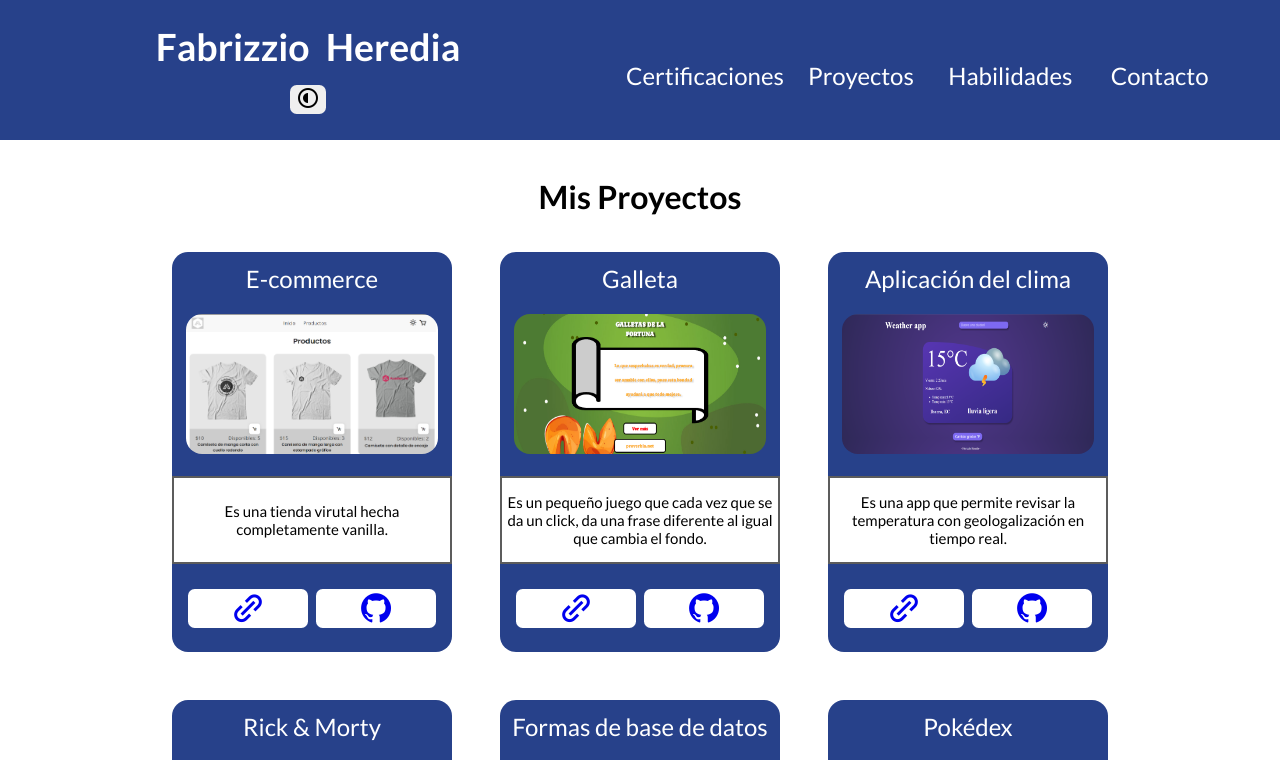
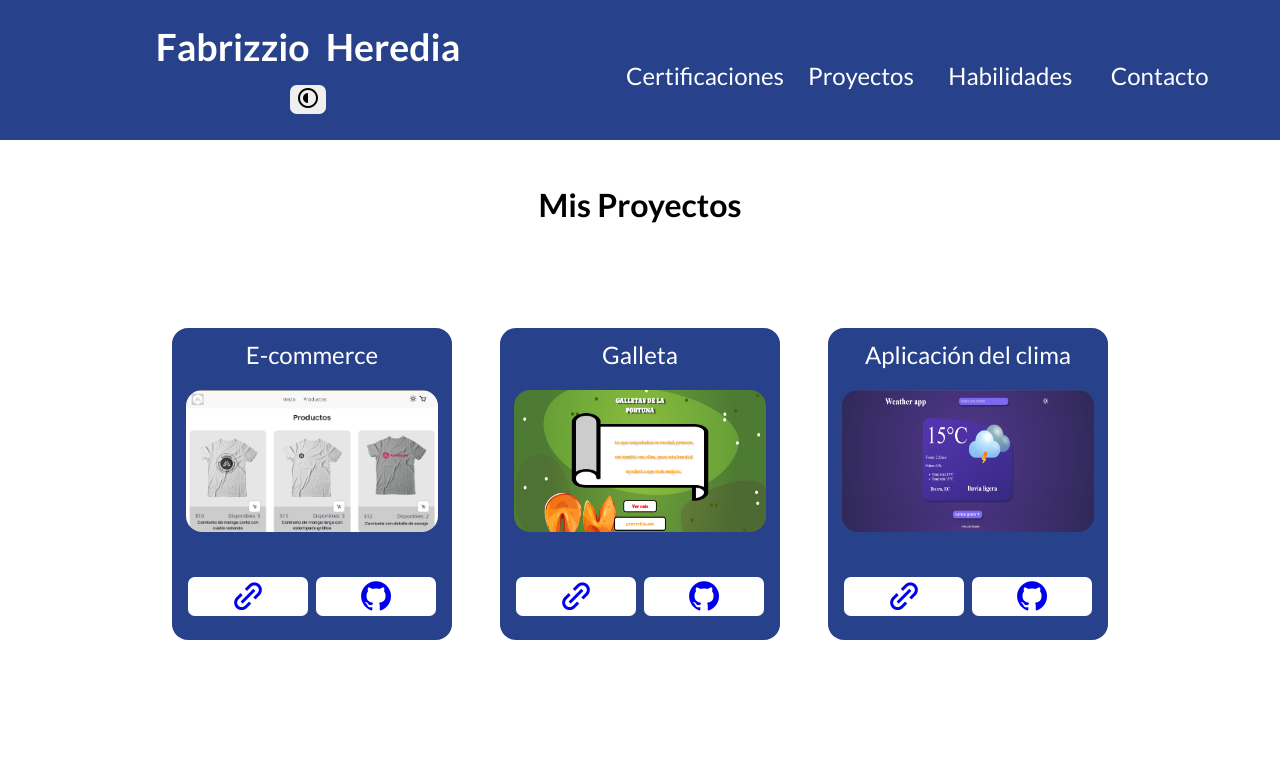
Before and after one commit to fabryfh/Portfolio-Fabrizzio-Heredia, a React (Vite) app: page /#/projects in a window 1280 px wide. Shown: the top 760 px of the page. Built offline with nearby package versions, Linux system fonts and the light colour scheme.

Commit message:
Last update cards projects

```diff
--- a/src/pages/styles/NavBarDown.css
+++ b/src/pages/styles/NavBarDown.css
@@ -23,6 +23,7 @@
     color: var(--color-font-primary);
     transition: 0.2s ease-in;
     border-radius: 5px 5px 0px 0px;
+    z-index: 5;
 }
 
 .navBar__down__list{
--- a/src/pages/styles/ProjectsPage.css
+++ b/src/pages/styles/ProjectsPage.css
@@ -1,3 +1,4 @@
+
 
 .project__father__container {
     display: flex;
@@ -7,7 +8,7 @@
      justify-content: center;
      align-items: center;
      margin-top: 1em;
-     margin-bottom: 2em;
+     margin-bottom: 5em;
     }
 
 .project__title {
@@ -16,14 +17,14 @@
     align-items: center;
     font-size: xx-large;
     gap: 1em;
-    color: var(--color-font-third-dark);    margin-bottom: -1.5em;
+    color: var(--color-font-third-dark);
+    margin-bottom: -2em;
     transition: 0.2s ease-in-out;
 }
 .project__title__cards {
     font-size: x-large;
     margin: 0.5em;
     color: white;
-
 }
 
 .project__groups {
@@ -34,13 +35,13 @@
     max-width: 350px;
     align-items: center;
     text-align: center;
-    transition: 0.2s ease-in-out;
+    transition: 0.5s ease-in-out;
     display: grid;
     grid-template-rows: 1fr 1fr;
 }
 .project__groups:hover {
-    transform: scale(1.02);
-    box-shadow: 0.1em 0.3em 1em 0em;
+    transform: scaleY(1.02);
+    transform: translateY(-4.5em);
 }
 
 .project__group__1{
@@ -48,6 +49,9 @@
     background-color: var(--color-primary);
     width: 100%;
     height: 16em;
+    z-index: 1;
+    margin-bottom: -15.5em;
+
 }
 .project__group__2{
     /* border: 2px solid blue; */
@@ -56,7 +60,13 @@
     grid-template-rows: 1fr 1fr;
     width: 100%;
     height: 15.2em;
+    z-index: 0;
     background-color: var(--color-primary);
+    transition: 0.5s ease-in-out;
+}
+.project__groups:hover .project__group__2 {
+    transform: translateY(6.7em);
+    transition: 0.5s ease-in-out;
 }
 
 .project__btn__card__container{
@@ -74,7 +84,7 @@
     border-radius: 0.5em;
     color: var(--color-font-third-dark);
     background-color: var(--color-secundary);
-    transition: 0.2s ease-in;
+    transition: 0.1s ease-in-out;
 }
 
 
@@ -85,7 +95,7 @@
 .project__image {
     border-radius: 1em;
     width: 100%;
-    height: 170px;
+    height: 180px;
     max-width: 90%;
     margin: auto;
     margin-top: 1.1em;
@@ -102,6 +112,7 @@
     display: flex;
     justify-content: center;
     align-items: center;
+    transition: 0.5s ease-in-out;
   }
 
   @media (min-width: 700px) {
@@ -121,12 +132,13 @@
         max-width: 280px;
     }
     .project__image {
-        height: 140px;
+        height: 142px;
         max-width: 90%;
         margin-top: 1.3em;
     }
     .project__group__1{
         height: 14em;
+        margin-bottom: -11em;
     }
     .project__group__2{
         border-radius: 0em 0em 1em 1em;
@@ -136,6 +148,10 @@
         height: 11em;
         background-color: var(--color-primary);
     }
+    .project__groups:hover .project__group__2 {
+        transform: translateY(5em);
+        transition: 0.5s ease-in-out;
+    }
 }
 
 
```
